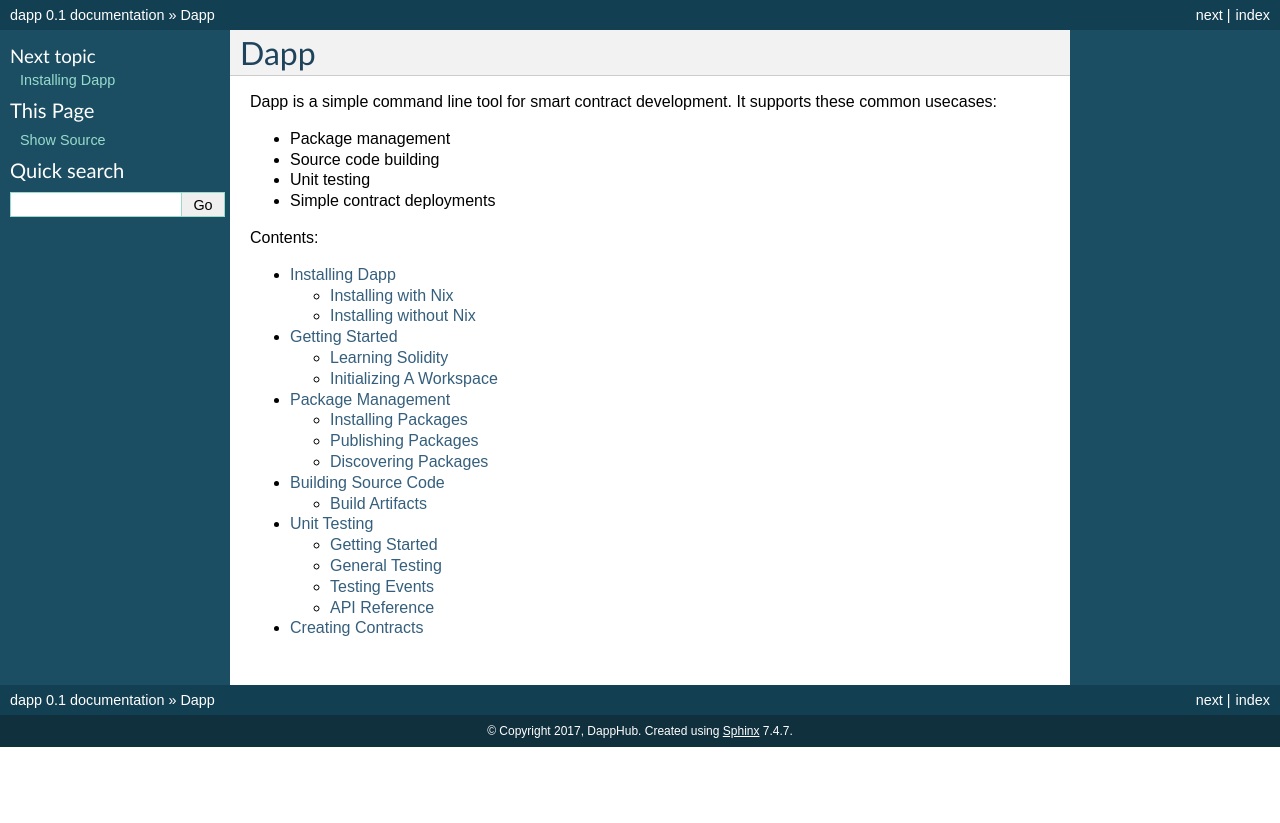
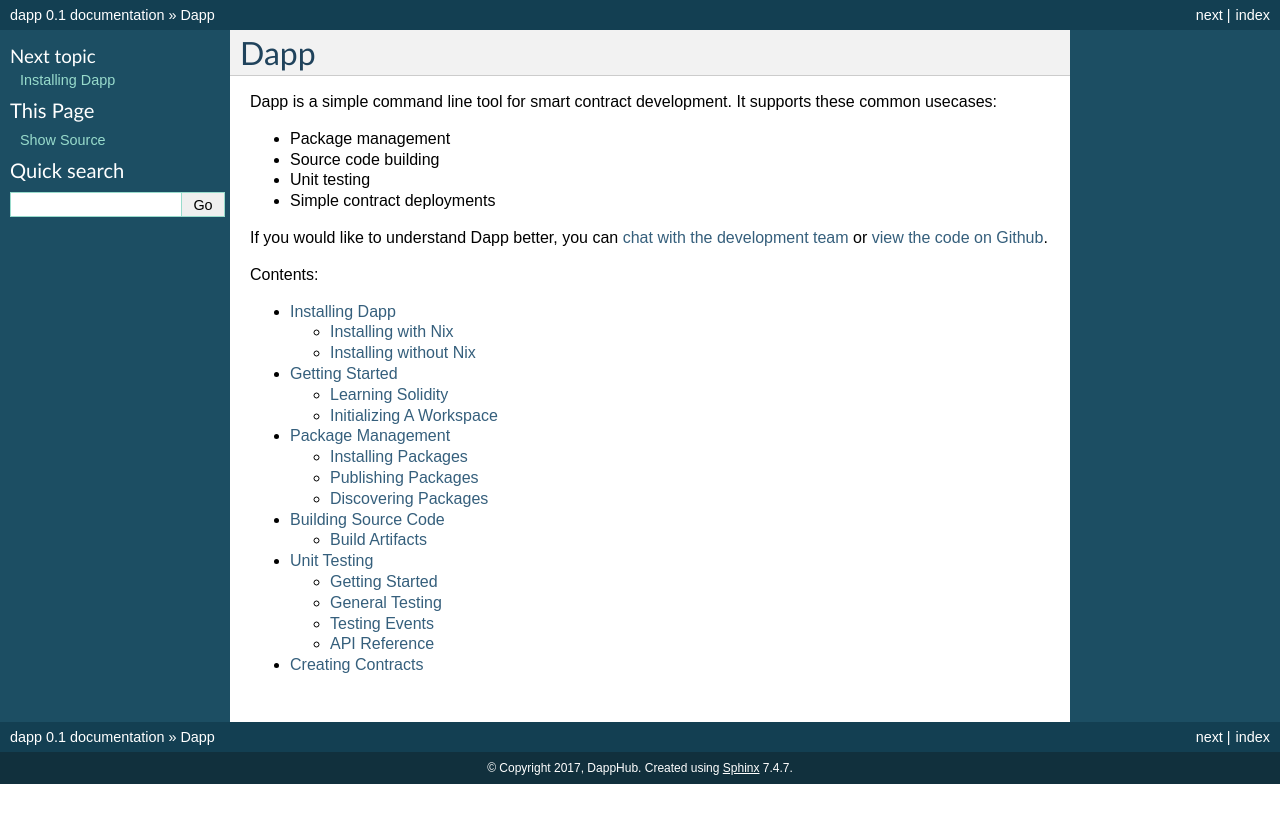
Before and after one commit to dapphub/dapptools, a Sphinx documentation site: the page built from docs/index.rst, in a window 1280 px wide. Shown: the top 823 px of the page. Built offline with Sphinx 7.4.7, drawn with Linux system fonts in a browser that asks for light colours.

Commit message:
update docs

```diff
--- a/docs/index.rst
+++ b/docs/index.rst
@@ -13,6 +13,8 @@
 * Unit testing
 * Simple contract deployments
 
+If you would like to understand Dapp better, you can `chat with the development team <https://dapphub.chat/channel/dapp-cli>`_ or `view the code on Github <https://github.com/dapphub/dapp>`_.
+
 
 
 .. toctree::
```
